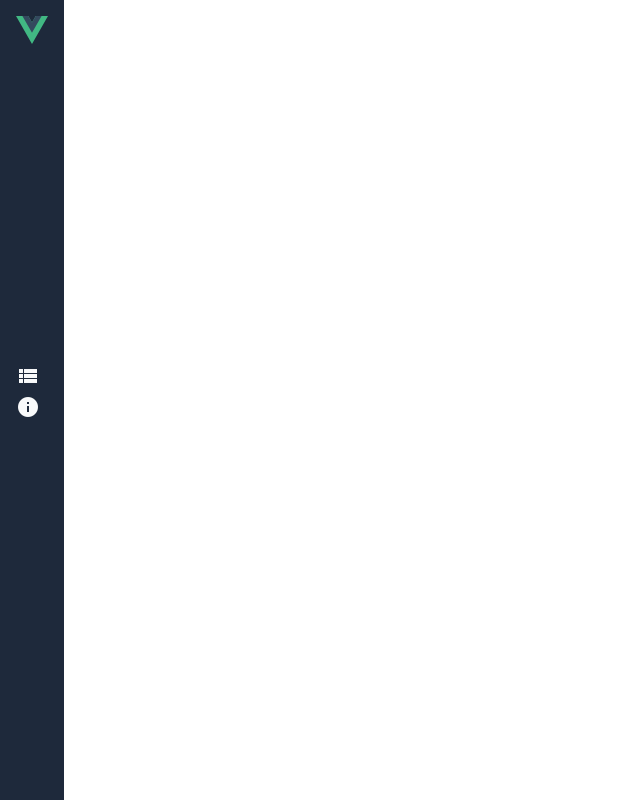
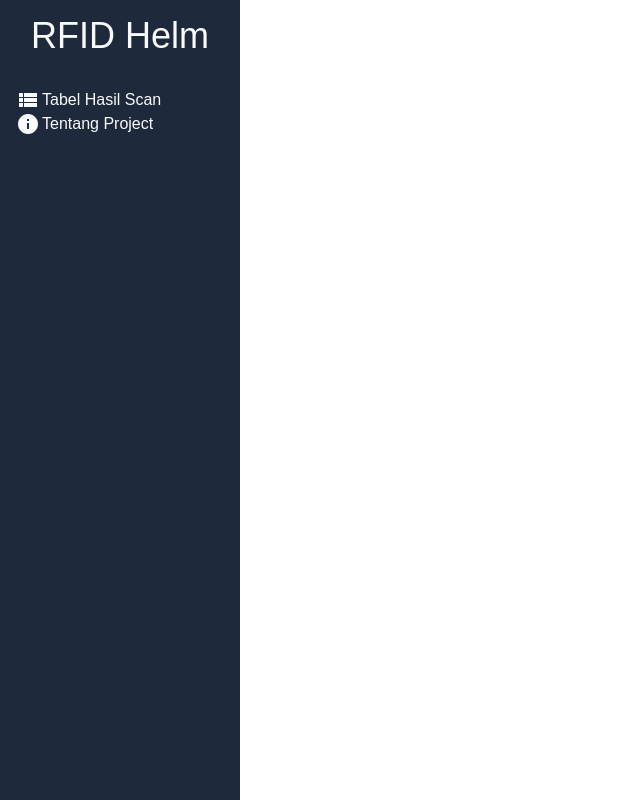
Before and after one commit to YudhaDev/vue-rfid-esp32-cam-ui, a Vue app: page / in a window 1280 px wide. Before the commit this address had no page. Shown: the whole page, without its empty margins (0-640 px from the left). Built offline with nearby package versions, Linux system fonts and the light colour scheme.

Commit message:
progress merapikan tampilan

```diff
--- a/index.html
+++ b/index.html
@@ -7,9 +7,10 @@
     <title>Aplikasi RFID dengan ESP32 Cam</title>
     <link href="https://fonts.googleapis.com/css2?family=Material+Icons"
       rel="stylesheet">
+
     <link rel="preconnect" href="https://fonts.googleapis.com">
     <link rel="preconnect" href="https://fonts.gstatic.com" crossorigin>
-    <link href="https://fonts.googleapis.com/css2?family=Fira+Sans:wght@100;400&display=swap" rel="stylesheet">
+    <link href="https://fonts.googleapis.com/css2?family=Inter&display=swap" rel="stylesheet">
   </head>
   <body>
     <div id="app"></div>
--- a/src/App.vue
+++ b/src/App.vue
@@ -11,6 +11,9 @@ import SidebarVue from './components/Sidebar.vue'
 </script>
 
 <style lang="scss">
+.my-container {
+  margin-left: 20em;
+}
 :root {
   --primary: #075985;
   --primary-alt: #075985;
--- a/src/components/Sidebar.vue
+++ b/src/components/Sidebar.vue
@@ -1,9 +1,23 @@
 <template>
     <aside>
-        <img src="../assets/logo.svg" alt="vue" />
+        <!-- <img src="../assets/logo.svg" alt="vue" /> -->
+        <div>
+            <h1 class="text-4xl" style="text-align: center;">RFID Helm</h1>
+        </div>
         <div class="vertical-linear">
-            <RouterLink to="/table-view"><span class="material-icons">view_list</span></RouterLink>
-            <RouterLink to="/about-project"><span class="material-icons">info</span></RouterLink>
+            <RouterLink to="/table-view">
+                <div class="nav-item-wrapper">
+                    <span class="material-icons flex-item">view_list</span>
+                    <p>Tabel Hasil Scan</p>
+                </div>
+                </RouterLink>
+            <RouterLink to="/about-project">
+                <div class="nav-item-wrapper">
+                    <span class="material-icons flex-item">info</span>
+                    <p>Tentang Project</p>
+                </div>
+                </RouterLink>
+            <!-- <RouterLink to="/about-project"><span class="material-icons">info</span></RouterLink> -->
         </div>
     </aside>
 </template>
@@ -15,12 +29,14 @@
     aside {
         display: flex;
         flex-direction: column;
+        position: fixed;
         overflow: hidden;
         background-color: var(--dark);
         color: var(--light);
         min-height: 100vh;
         padding: 1rem;
-        width: calc(4rem);
+        width: 15em;
+
 
         transition: 0.2s ease-out;
 
@@ -33,7 +49,15 @@
     .vertical-linear {
         display: flex;
         flex-direction: column;
-        margin-top: 40vh;
+        margin-top: 2em;
+    }
+
+    .nav-item-wrapper {
+        display: flex;
+
+    }
+    .flex-item {
+        margin-right: 2px;
     }
 
 
--- a/src/views/AboutProject.vue
+++ b/src/views/AboutProject.vue
@@ -1,5 +1,5 @@
 <template>
-    <main class="about-project-view">
+    <main class="about-project-view my-container">
         <H1>About Project</H1>
         <p>Project ini dikerjakan untuk menyelesaikan tugas akhir saya.</p>
     </main>
--- a/src/views/AboutView.vue
+++ b/src/views/AboutView.vue
@@ -1,15 +1,10 @@
 <template>
-  <div class="about">
+  <div class="my-container">
     <h1>Project ini dikerjakan untuk menyelesaikan tugas akhir saya.</h1>
   </div>
 </template>
 
 <style>
 @media (min-width: 1024px) {
-  .about {
-    min-height: 100vh;
-    display: flex;
-    align-items: center;
-  }
 }
 </style>
--- a/src/views/TableRFIDView.vue
+++ b/src/views/TableRFIDView.vue
@@ -1,10 +1,5 @@
 <template>
-  <div class="main-view">
-
-  </div>
-  <div class="grid-clos-12">
-  </div>
-
+  <div class="my-container">
     <!-- <div class="container mx-auto bg-gray-200 rounded-xl shadow border p-8 m-10"> -->
     <div class="container bg-gray-200 rounded-3xl mx-auto p-8 m-8">
       <div>
@@ -35,34 +30,7 @@
 
           </tr>
         </tbody>
-      <!-- <tbody>
-        <tr class="hover:bg-gray-50">
-          <td><img
-              src="https://images.pexels.com/photos/220453/pexels-photo-220453.jpeg?cs=srgb&dl=pexels-pixabay-220453.jpg&fm=jpg"
-              width="100" height="200" class="rounded-3xl"></td>
-          <td>Malcolm Lockyer</td>
-          <td>1961</td>
-          <td>Memakai Helm.</td>
-        </tr>
-        <tr>
-          <td><img
-              src="https://images.pexels.com/photos/220453/pexels-photo-220453.jpeg?cs=srgb&dl=pexels-pixabay-220453.jpg&fm=jpg"
-              width="100" height="200"></td>
-          <td>The Eagles</td>
-          <td>1972</td>
-          <td>Memakai Helm.</td>
 
-        </tr>
-        <tr>
-          <td><img
-              src="https://images.pexels.com/photos/220453/pexels-photo-220453.jpeg?cs=srgb&dl=pexels-pixabay-220453.jpg&fm=jpg"
-              width="100" height="200"></td>
-          <td>Earth, Wind, and Fire</td>
-          <td>1975</td>
-          <td>Memakai Helm.</td>
-
-        </tr>
-      </tbody> -->
       </table>
 
       <div>
@@ -91,6 +59,7 @@
       </div>
 
     </div>
+  </div>
 </template>
 
 <style lang="scss" scoped>
@@ -104,7 +73,7 @@ import axios from "axios";
 export default {
   data() {
     return {
-        data : [],
+      data: [],
       consoleOutput: ""
     }
   },
@@ -114,7 +83,7 @@ import axios from "axios";
       this.consoleOutput += event.data + "\n";
     };
     this.websocket.onclose = (event) => {
-          if(event.code !== 1000) {
+      if (event.code !== 1000) {
         console.error("Websocket closed with code ${event.code}");
       }
     }
--- a/tailwind.config.js
+++ b/tailwind.config.js
@@ -5,7 +5,11 @@ module.exports = {
     "./src/**/*.{vue,js,ts,jsx,tsx}",
   ],
   theme: {
-    extend: {},
+    extend: {
+      fontFamily : {
+        custom : ['Inter','sans']
+      }
+    },
   },
   plugins: [],
   purge: [ './src/**/*.html', './src/**/*.vue', './src/**/*.jsx', ],
```
Lines whose indentation alone changed are shown as unchanged.
